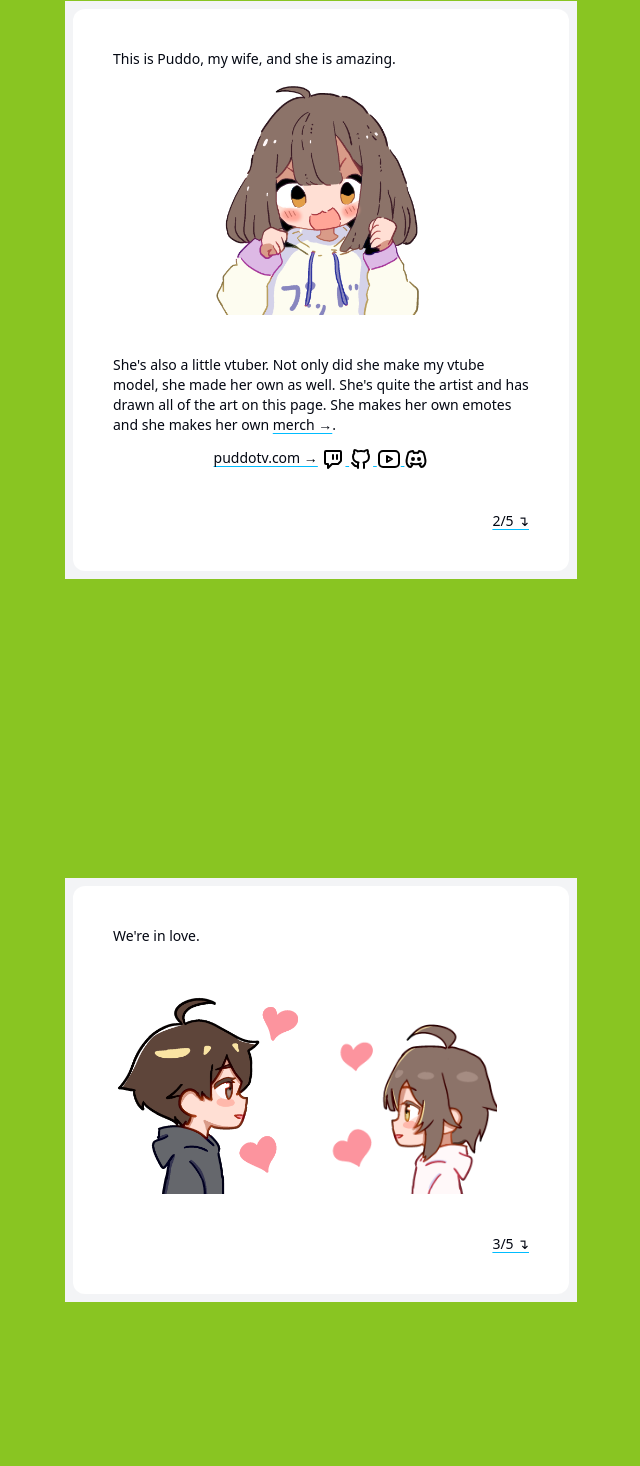
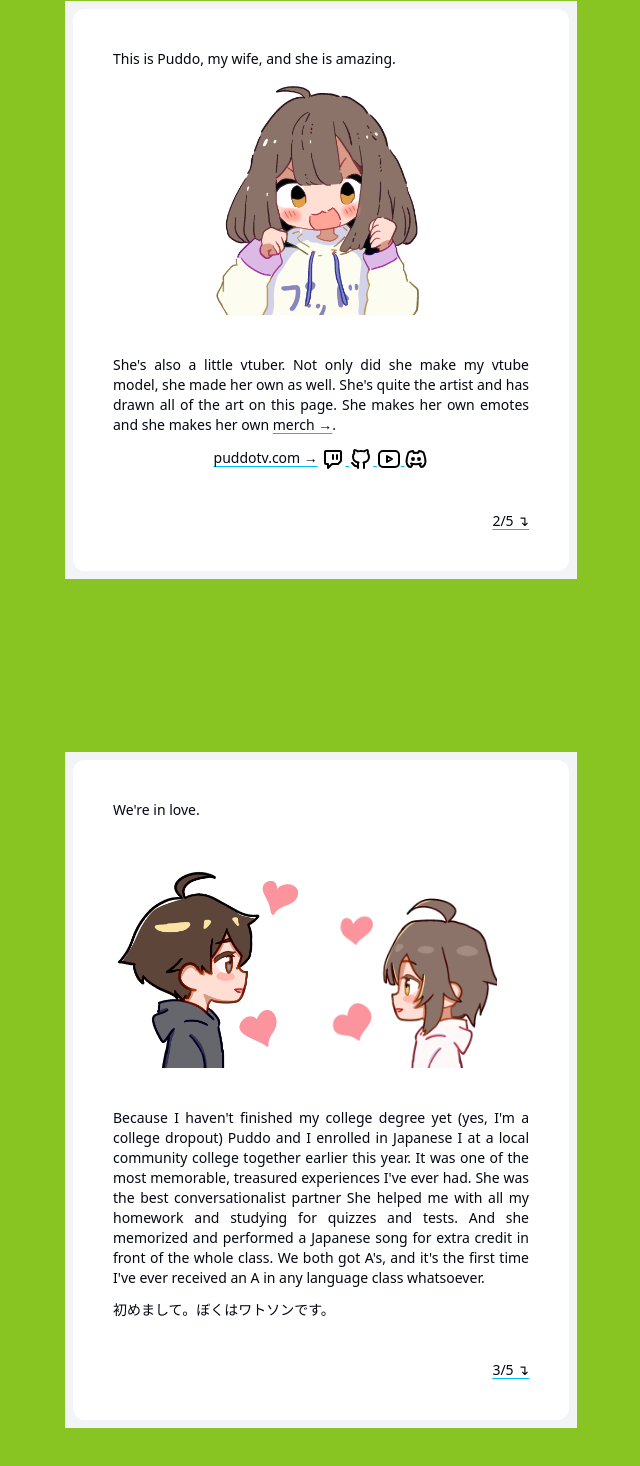
Before and after one commit to somewatson/homepage, a plain HTML site: page index.html in a window 1280 px wide. Shown: the part 910-2376 px from the top of the page, without its empty margins (319-959 px from the left). Drawn offline with nearby package versions, Linux system fonts and the light colour scheme.

Commit message:
feat: Describe Puddo and Watson's story
Fill out page 3. Will have more content for page 3 later

```diff
--- a/index.html
+++ b/index.html
@@ -36,7 +36,7 @@
                     <div class="space-y-5 text-sm text-gray-950 font-medium">
                         <p>I'm not just any Watson, I'm Some Watson.</p>
                         <img src="images/watson_pfp.png" class="" />
-                        <p class="text-justify">I'm a little vtuber who likes to play games and code. This is my artisanally, hand-coded HTML homepage with vanilla JS that I used copy & paste and AI advice to make. Oh, and chat helped a lot too. Let's live on the web like it's 1997.</p>
+                        <p class="text-justify">I'm a little vtuber who likes to play games and code.This is my artisanally, hand-coded HTML homepage with vanilla JS that I used copy & paste and AI advice to make. Oh, and chat helped a lot too. Let's live on the web like it's 1997.</p>
                         <div class="text-center">
                             <a class="text-gray-950 underline decoration-sky-400 underline-offset-3 hover:decoration-2" href="https://twitch.tv/somewatson" target="_blank">
                                 <img class="inline-block" src="images/brand-twitch.svg"> Twitch
@@ -62,7 +62,7 @@
                     <div class="space-y-10 text-sm text-gray-950 font-medium">
                         <p class="mb-3">This is Puddo, my wife, and she is amazing.</p>
                         <img src="images/puddo_pfp.png" class="" />
-                        <p class="mb-3">She's also a little vtuber. Not only did she make my vtube model, she made her own as well.
+                        <p class="mb-3 text-justify">She's also a little vtuber. Not only did she make my vtube model, she made her own as well.
                             She's quite the artist and has drawn all of the art on this page. She makes her own emotes
                             and she makes her own <a href="https://merch.puddotv.com" target="_blank" class="underline decoration-sky-400 underline-offset-3 hover:decoration-2 ">merch &rarr;</a>.
                         </p>
@@ -95,6 +95,19 @@
                     <div class="grid grid-cols-2 text-sm text-gray-950 font-medium">
                         <img src="images/watson_heart.png" class="max-h-52" />
                         <img src="images/puddo_heart.png" class="mt-auto max-h-44" />
+                    </div>
+                    <div class="text-sm text-gray-950 font-medium">
+                        <p class="mb-3 text-justify">
+                            Because I haven't finished my college degree yet (yes, I'm a college dropout)
+                            Puddo and I enrolled in Japanese I at a local community college together earlier this year.
+                            It was one of the most memorable, treasured experiences I've ever had. She was the best conversationalist partner
+                            She helped me with all my homework and studying for quizzes and tests. And she memorized and performed a Japanese
+                            song for extra credit in front of the whole class. We both got A's, and it's the first time I've ever received an
+                            A in any language class whatsoever.
+                        </p>
+                        <p class="mb-3">
+                           初めまして。ぼくはワトソンです。
+                        </p>
                     </div>
                     <div class="text-sm text-gray-950 font-medium">
                         <p class="text-right"><a href="#communitybox" class="text-gray-950 underline decoration-sky-400 underline-offset-3 hover:decoration-2 ">3/5 &#8628;</a></p>
```
